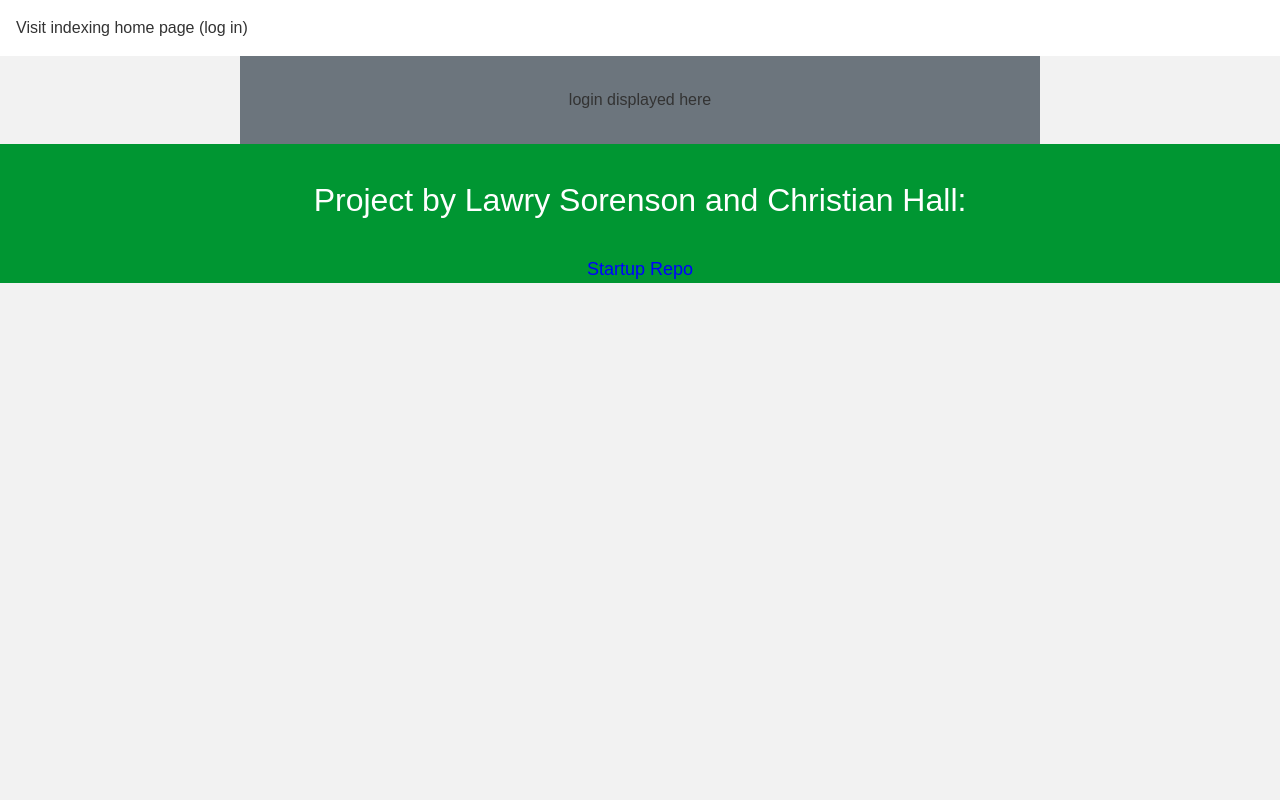
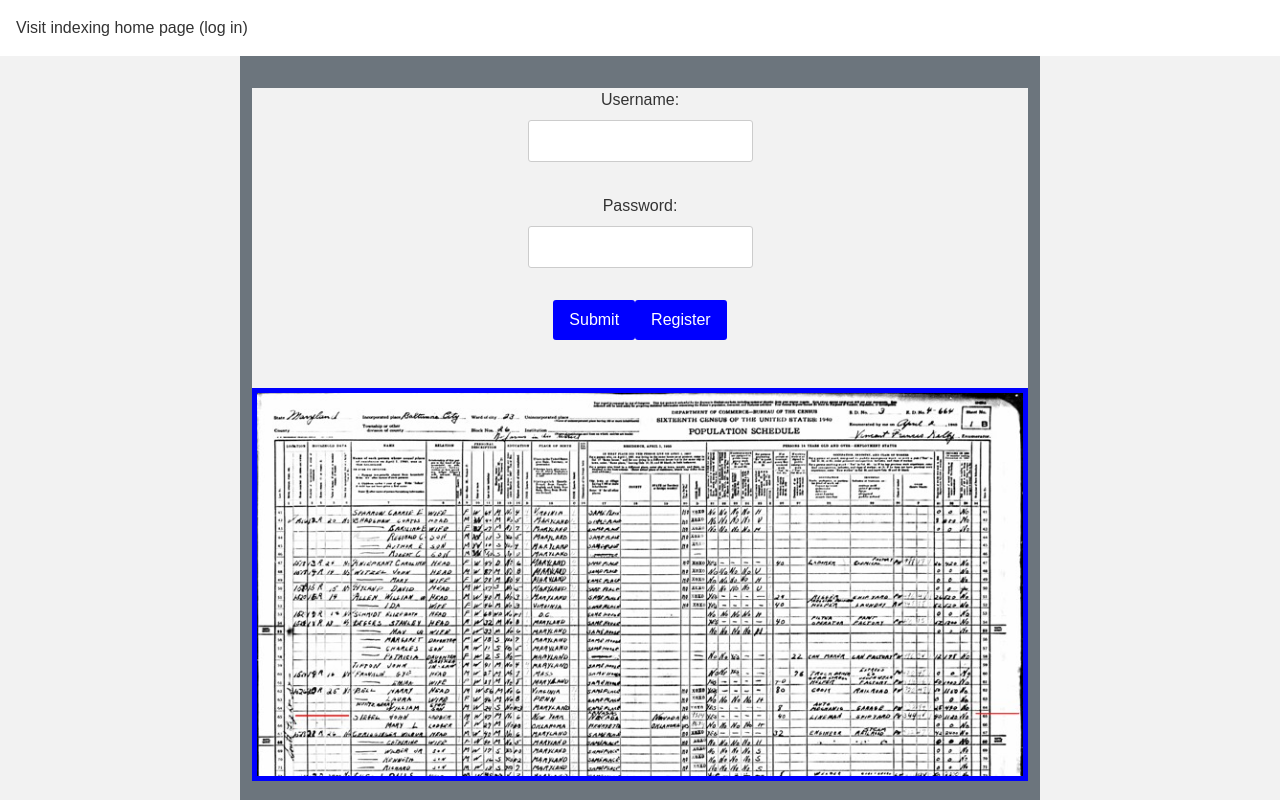
Before and after one commit to zinga331/recognition-frontend, a React (Vite) app in the folder chris-startup/: page / in a window 1280 px wide. Shown: the top 800 px of the page. Built offline with nearby package versions, Linux system fonts and the light colour scheme.

Commit message:
Tenatively added login html to login jsx -- buttons don't work

```diff
--- a/chris-startup/src/login/login.jsx
+++ b/chris-startup/src/login/login.jsx
@@ -1,9 +1,35 @@
-import React from 'react';
+import React from "react";
 
 export function Login() {
   return (
-    <main className='container-fluid bg-secondary text-center'>
-      <div>login displayed here</div>
+    <main className="container-fluid bg-secondary text-center">
+      <body>
+        <div id="login">
+          <p>
+            <label for="username">Username: </label>
+            <input type="username" id="username" name="varUsername" />
+          </p>
+          <p>
+            <label for="password">Password: </label>
+            <input type="password" id="password" name="varPassword" />
+          </p>
+          <div className="button-container">
+            <button id="submit-button" type="submit">
+              Submit
+            </button>
+            <button id="register-button" type="register">
+              Register
+            </button>
+          </div>
+        </div>
+        <img
+          id="slideshow"
+          alt="Slideshow Placeholder"
+          src="images/census_example.png"
+          width="800px"
+        />
+        <script src="login.js"></script>
+      </body>
     </main>
   );
 }
```
